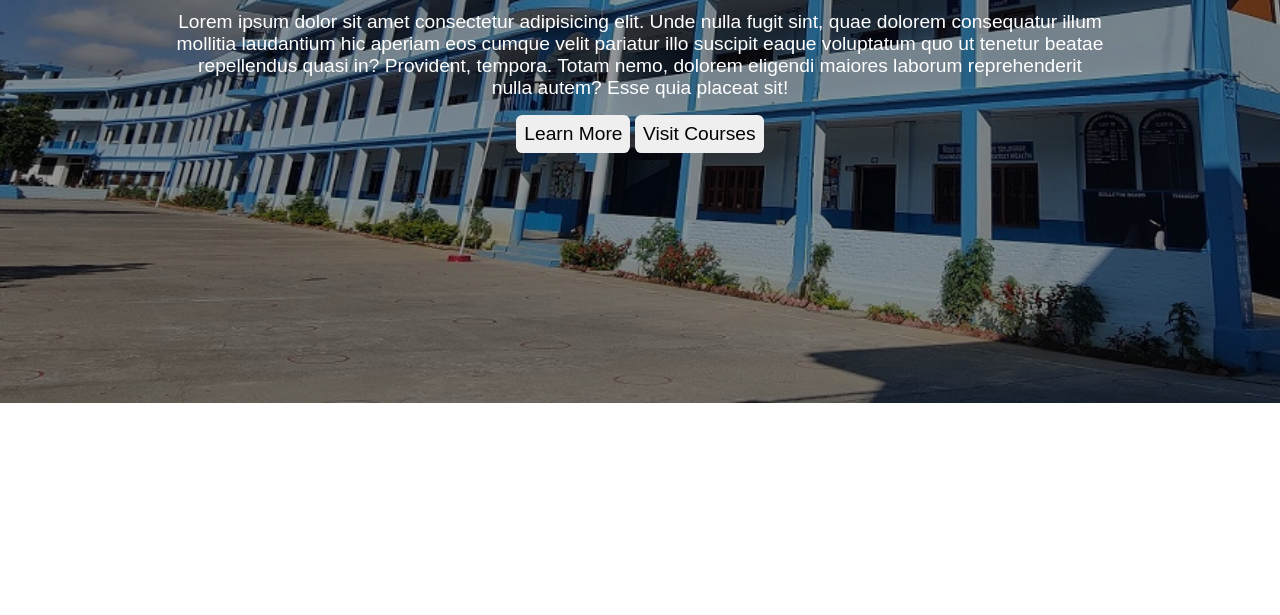
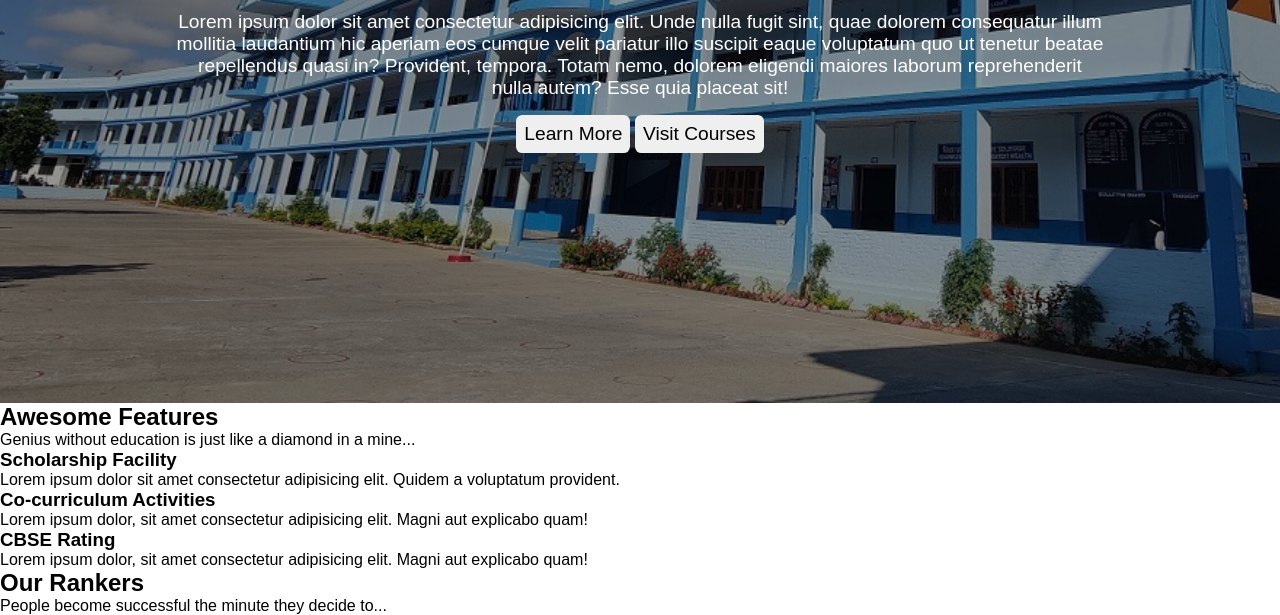
Before and after one commit to tnmyy/nbps, a plain HTML site: page index.html in a window 1280 px wide. Shown: the part 489-1104 px from the top of the page. Before the commit the page ends 892 px from the top, so only its background shows below. Drawn offline with Linux system fonts and the light colour scheme.

Commit message:
Home and Features

```diff
--- a/index.html
+++ b/index.html
@@ -45,11 +45,52 @@
       </div>
     </section>
 
-    <!-- About -->
-    <section id="about"></section>
+    <!-- Features -->
+    <section id="features">
+      <h1>Awesome Features</h1>
+      <p>Genius without education is just like a diamond in a mine...</p>
 
-    <!-- Contact -->
-    <section id="contact"></section>
+      <div id="featureCard">
+        <div class="card">
+          <i class="featureSvg"></i>
+
+          <h3 class="featureHeading">Scholarship Facility</h3>
+
+          <p class="featureDescription">
+            Lorem ipsum dolor sit amet consectetur adipisicing elit. Quidem a
+            voluptatum provident.
+          </p>
+        </div>
+
+        <div class="card">
+          <i class="featureSvg"></i>
+
+          <h3 class="featureHeading">Co-curriculum Activities</h3>
+
+          <p class="featureDescription">
+            Lorem ipsum dolor, sit amet consectetur adipisicing elit. Magni aut
+            explicabo quam!
+          </p>
+        </div>
+
+        <div class="card">
+          <i class="featureSvg"></i>
+
+          <h3 class="featureHeading">CBSE Rating</h3>
+
+          <p class="featureDescription">
+            Lorem ipsum dolor, sit amet consectetur adipisicing elit. Magni aut
+            explicabo quam!
+          </p>
+        </div>
+      </div>
+    </section>
+
+    <!-- Rankers -->
+    <section id="rankers">
+      <h1>Our Rankers</h1>
+      <p>People become successful the minute they decide to...</p>
+    </section>
 
     <!-- Faculties -->
     <section id="faculties"></section>
```
